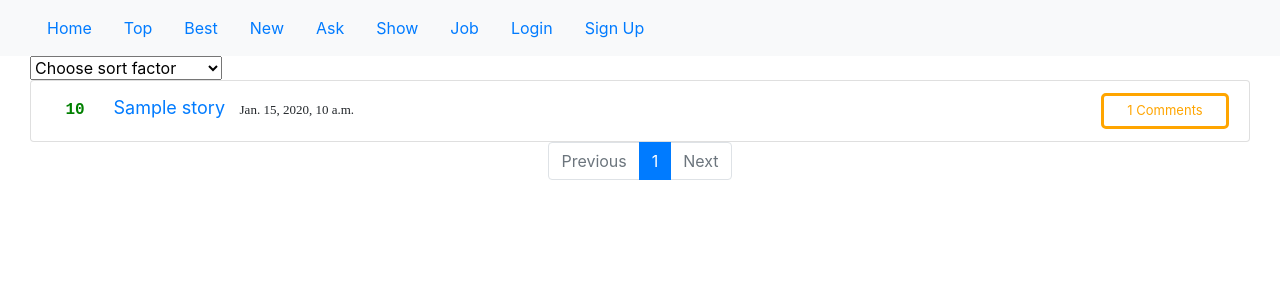
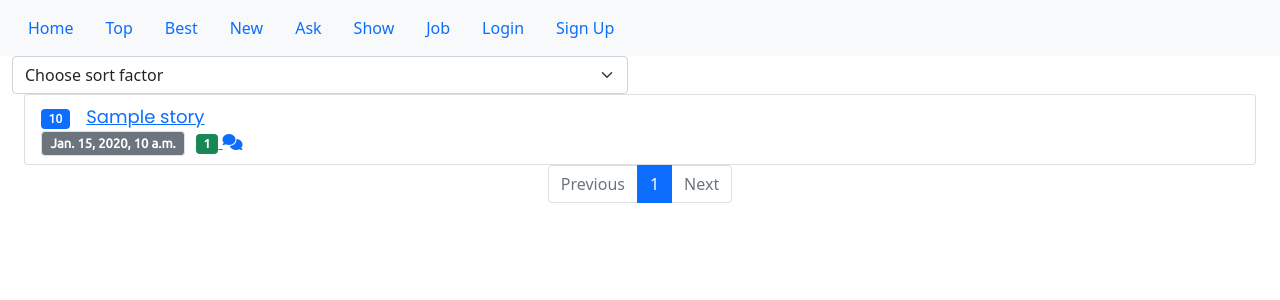
Before and after one commit to abdelkaderamar/hnr, a Django app: page /feed/ in a window 1280 px wide. Shown: the top 300 px of the page. Run offline with Django 4.2, Linux system fonts and the light colour scheme; tables that the repository leaves empty hold one stand-in row (values such as "Sample post"); some libraries are stand-ins or nearby versions.

Commit message:
Updating css

```diff
--- a/static/css/hn.css
+++ b/static/css/hnr.css
@@ -1,38 +1,31 @@
-.hn-score {
-	text-align: center;
-	color: green;
-	padding: 5px;
-	/* float: inline-end; */
-	/* border-style: solid; */
-	/* border-radius: 5px; */
-	display: inline-block;
-	min-width: 48px;
-	font-family: 'Courier New', Courier, monospace;
+@import url('https://fonts.googleapis.com/css2?family=Poppins:wght@300;400&family=Roboto&family=Ubuntu&display=swap');
+.hnr-add-rm-icon {
+    width: auto;
+    display: inline;
+    margin-right: 0.5em;
+    font-size: large;
+}
+.hnr-score {
+    font-family: 'Roboto', sans-serif;
 	font-weight: bolder;
+    width: auto;
+    margin-right: 1em;
 }
 
-.hn-title {
-	padding: 10px;
+.hnr-title {
 	font-size: large;
+    font-family: 'Poppins', sans-serif;
 }
-.hn-date {
-	font-family: serif;
+
+.hnr-date {
+	font-family: 'Ubuntu', sans-serif;
+    margin-right: 0.5em;
 	font-size: small;
 }
 .hn-comment {
 	text-align: center;
-	color: orange;
-	padding: 5px;
-	border-style: solid;
-	border-radius: 5px;
-	float: right;
-	/* display: inline-block; */
-	min-width: 128px;
-	font-size: small;
-}
-
-.hn-add {
-	background: url("/static/images/add.png") 50% 0 no-repeat fixed;
+    margin-right: 0.5em;
+    width: auto;
 }
 
 .inline {
@@ -61,21 +54,6 @@
 	color:red;
 }
 
-.add-image {
-	width: 32px;
-	float: right;
-}
-
-.added-image {
-	width: 32px;
-	float: right;
-}
-
-.hide-image {
-	width: 24px;
-	float: right;
-}
-
 .sort-combo {
 	float: center;
 }
--- a/templates/base.html
+++ b/templates/base.html
@@ -8,27 +8,17 @@
   <meta name="Hackernews Reader" content="">
   <meta name="Abdelkader Amar" content="">
   <meta name="viewport" content="width=device-width, initial-scale=1">
-  <script src="https://cdn.jsdelivr.net/npm/bootstrap@5.0.2/dist/js/bootstrap.bundle.min.js" integrity="sha384-MrcW6ZMFYlzcLA8Nl+NtUVF0sA7MsXsP1UyJoMp4YLEuNSfAP+JcXn/tWtIaxVXM" crossorigin="anonymous"></script>
-  <link rel="stylesheet" href="https://maxcdn.bootstrapcdn.com/bootstrap/4.0.0/css/bootstrap.min.css" integrity="sha384-Gn5384xqQ1aoWXA+058RXPxPg6fy4IWvTNh0E263XmFcJlSAwiGgFAW/dAiS6JXm" crossorigin="anonymous">
-  <link href="{% static 'css/hn.css' %}" rel="stylesheet" type="text/css">
+  <link href="https://cdn.jsdelivr.net/npm/bootstrap@5.0.2/dist/css/bootstrap.min.css" rel="stylesheet"
+  integrity="sha384-EVSTQN3/azprG1Anm3QDgpJLIm9Nao0Yz1ztcQTwFspd3yD65VohhpuuCOmLASjC" crossorigin="anonymous">
+  <link href="{% static 'css/hnr.css' %}" rel="stylesheet" type="text/css">
+  <script src="https://kit.fontawesome.com/3194773cc3.js" crossorigin="anonymous"></script>
+  <link rel="stylesheet" href="https://fonts.googleapis.com/css2?family=Crimson+Pro">
 </head>
 
 <body>
   <nav class="navbar navbar-expand-lg navbar-light bg-light">
     <div class="container-fluid col-12">
       <ul class="nav">
-        {% comment %} <li class="nav-item"><a class="nav-link" href="{% url 'sources:index' %}">Home</a></li>
-        <li class="nav-item"><a class="nav-link" href="{% url 'products:index' %}">Products</a></li>
-        <li class="nav-item dropdown">
-            <a class="nav-link dropdown-toggle" href="#" role="button" data-bs-toggle="dropdown" aria-expanded="false">
-                Sources
-            </a>
-            <ul class="dropdown-menu">
-                {% for source, sourcename in source_list %}
-                <li><a class="dropdown-item nav-link" href="{% url 'sources:source_details' source_name=source %}">{{sourcename}}</a></li>
-                {% endfor %}
-            </ul>
-        </li> {% endcomment %}
       <a class="nav-link" href="{% url 'feed:index' %}">Home</a>
       <a class="nav-link" href="{% url 'feed:top_stories' %}">Top</a>
       <a class="nav-link" href="{% url 'feed:best_stories' %}">Best</a>
--- a/templates/story_list.html
+++ b/templates/story_list.html
@@ -4,8 +4,9 @@
 
 {% block content %}
 
-<div class='container col-12'>
-  <div class='container col-12 col-sm-12 col-md-12'>
+<div class="container-fluid">
+  <div class="row">
+    <div class="col-6">
   <select id='sort-stories-combobox' class="form-select sort-combo" aria-label="Sorting" onchange="sortStories();">
       <option selected>Choose sort factor</option>
       <option value="time">Time</option>
@@ -13,39 +14,41 @@
       <option value="descendants">Comments</option>
       <option value="ratio">Ratio score/comments</option>
     </select>
-  {% comment %} </div>
-<div class='container'> {% endcomment %}
+  </div>
+</div>
+<div class="container-fluid">
 <ul class="list-group">
 {% for user_story in stories %}
 <li class="list-group-item">
+  <div class="row">
+  <div class="col-12">
     {% if user.is_authenticated %}
     {% if not user_story.saved %}
     <form style="float" method="post"
         action="{% url 'feed:save' user_story.story.id %}" class="inline">
         {% csrf_token %}
-        {% comment %} <input type="hidden" name="story_id" value="{{story.id}}"> {% endcomment %}
         <button type="submit" name="story_id" value="{{story.id}}" class="link-button">
-            <img class="add-image" src="{% static 'images/add.png' %}"/>
+          <i class="fa-solid fa-square-plus"></i>
         </button>
     </form>
     {% else %}
     <form style="float" method="post"
         action="{% url 'feed:delete' user_story.story.id %}" class="inline">
         {% csrf_token %}
-        {% comment %} <input type="hidden" name="story_id" value="{{story.id}}"> {% endcomment %}
         <button type="submit" name="story_id" value="{{story.id}}" class="link-button">
-            <img class="added-image" src="{% static 'images/added.png' %}"/>
+          <i class="fa-solid fa-square-minus"></i>
         </button>
     </form>
     {% endif %}
     {% endif %}
-    <span class="hn-score">{{user_story.story.score}}</span>
-    <a class="hn-title" href="{{user_story.story.url}}">{{user_story.story.title}}</a>
+    <span class="hnr-score badge bg-primary">{{user_story.story.score}}</span>
+    <span class="hnr-title">
+      <a href="{{user_story.story.url}}">{{user_story.story.title}}</a>
+    </span>
     {% if user.is_authenticated %}
     <form style="float" method="post"
         action="{% url 'feed:hide' user_story.story.id %}" class="inline2">
         {% csrf_token %}
-        {% comment %} <input type="hidden" name="story_id" value="{{story.id}}"> {% endcomment %}
       <button type="submit" name="story_id" value="{{story.id}}" class="link-button">
         {% if user_story.ignored %}
         <img class="hide-image" src="{% static 'images/show.png' %}"/>
@@ -55,8 +58,17 @@
       </button>
     </form>
     {% endif %}
-    <span class="hn-date">{{user_story.story.time}}</span>
-    <a class="hn-comment" href="https://news.ycombinator.com/item?id={{user_story.story.id}}">{{user_story.story.descendants}} Comments</a>
+  </div>
+</div>
+<div class="row">
+  <div class="col-6">
+     <span class="hnr-date border badge bg-secondary">{{user_story.story.time}}</span>
+    <a class="hn-comment" href="https://news.ycombinator.com/item?id={{user_story.story.id}}">
+    <span class="hnr-comment badge bg-success">{{user_story.story.descendants}}</span>
+    <span><i class="fa-solid fa-comments"></i></span>
+    </a>
+  </div>
+</div>
 </li>
 {% endfor %}
 </ul>
```
